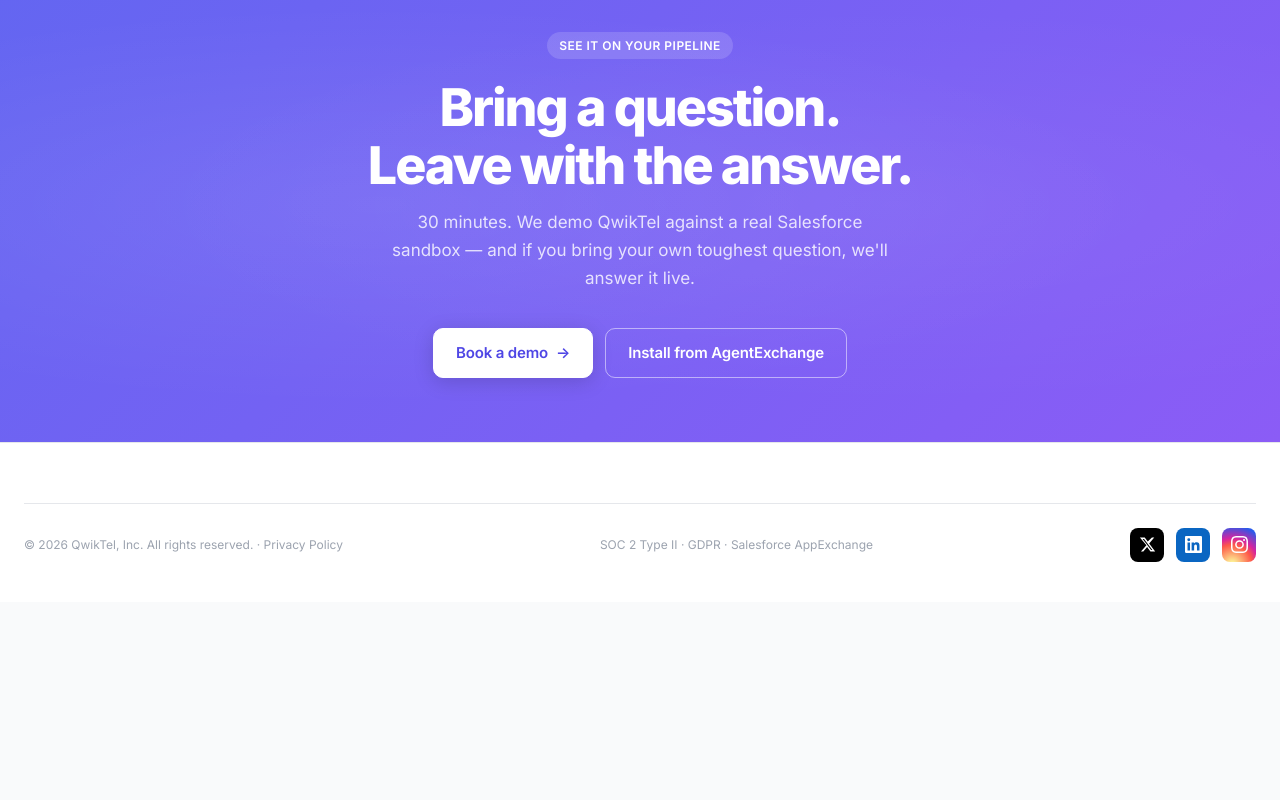
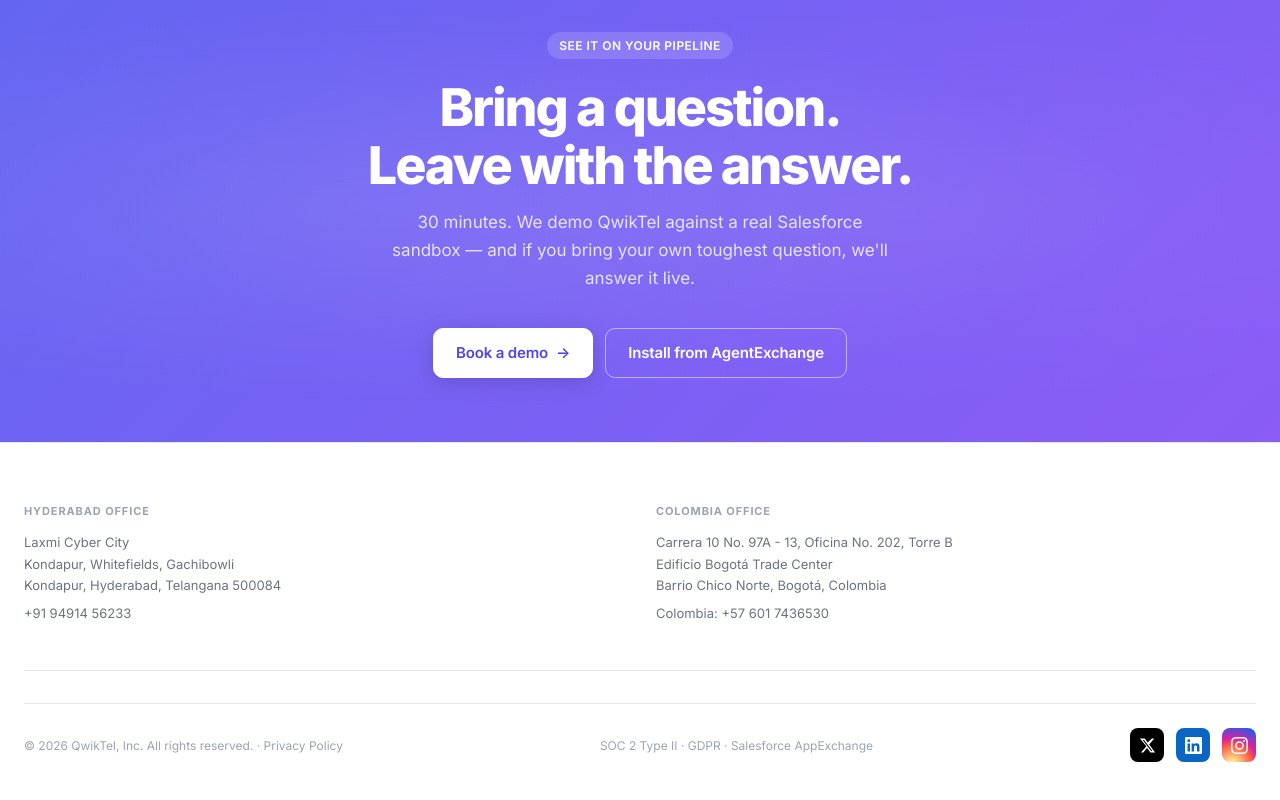
Before and after one commit to rajiniyarramreddy/qwiktel-website, a plain HTML site: page index.html in a window 1280 px wide. Shown: the part 6613-7413 px from the top of the page. Before the commit the page ends 7215 px from the top, so only its background shows below. Drawn offline with nearby package versions, Linux system fonts and the light colour scheme.

Commit message:
Update index.html

```diff
--- a/index.html
+++ b/index.html
@@ -1207,6 +1207,30 @@
   transition: color 0.15s;
 }
 .footer-col a:hover { color: var(--primary); }
+.footer-offices {
+  display: grid;
+  grid-template-columns: repeat(auto-fit, minmax(240px, 1fr));
+  gap: 32px;
+  padding-bottom: 40px;
+  margin-bottom: 32px;
+  border-bottom: 1px solid var(--border);
+}
+.footer-office h6 {
+  font-size: 11px;
+  font-weight: 700;
+  letter-spacing: 0.08em;
+  text-transform: uppercase;
+  color: var(--text3);
+  margin-bottom: 12px;
+}
+.footer-office p {
+  font-size: 13px;
+  color: var(--text2);
+  line-height: 1.65;
+  margin-bottom: 6px;
+}
+.footer-office a { color: var(--text2); text-decoration: none; }
+.footer-office a:hover { color: var(--primary); }
 .footer-bottom {
   border-top: 1px solid var(--border);
   padding-top: 24px;
@@ -1817,6 +1841,26 @@
 
 <footer>
   <div class="wrap">
+    <div class="footer-offices">
+      <div class="footer-office">
+        <h6>Hyderabad Office</h6>
+        <p>
+          Laxmi Cyber City<br />
+          Kondapur, Whitefields, Gachibowli<br />
+          Kondapur, Hyderabad, Telangana 500084
+        </p>
+        <p><a href="tel:+919491456233">+91 94914 56233</a></p>
+      </div>
+      <div class="footer-office">
+        <h6>Colombia Office</h6>
+        <p>
+          Carrera 10 No. 97A - 13, Oficina No. 202, Torre B<br />
+          Edificio Bogotá Trade Center<br />
+          Barrio Chico Norte, Bogotá, Colombia
+        </p>
+        <p><a href="tel:+576017436530">Colombia: +57 601 7436530</a></p>
+      </div>
+    </div>
     <div class="footer-bottom">
       <span>© 2026 QwikTel, Inc. All rights reserved. · <a href="privacy.html" style="color:inherit;text-decoration:none;" onmouseover="this.style.color='#6366F1'" onmouseout="this.style.color='inherit'">Privacy Policy</a></span>
       <span>SOC 2 Type II · GDPR · Salesforce AppExchange</span>
```
